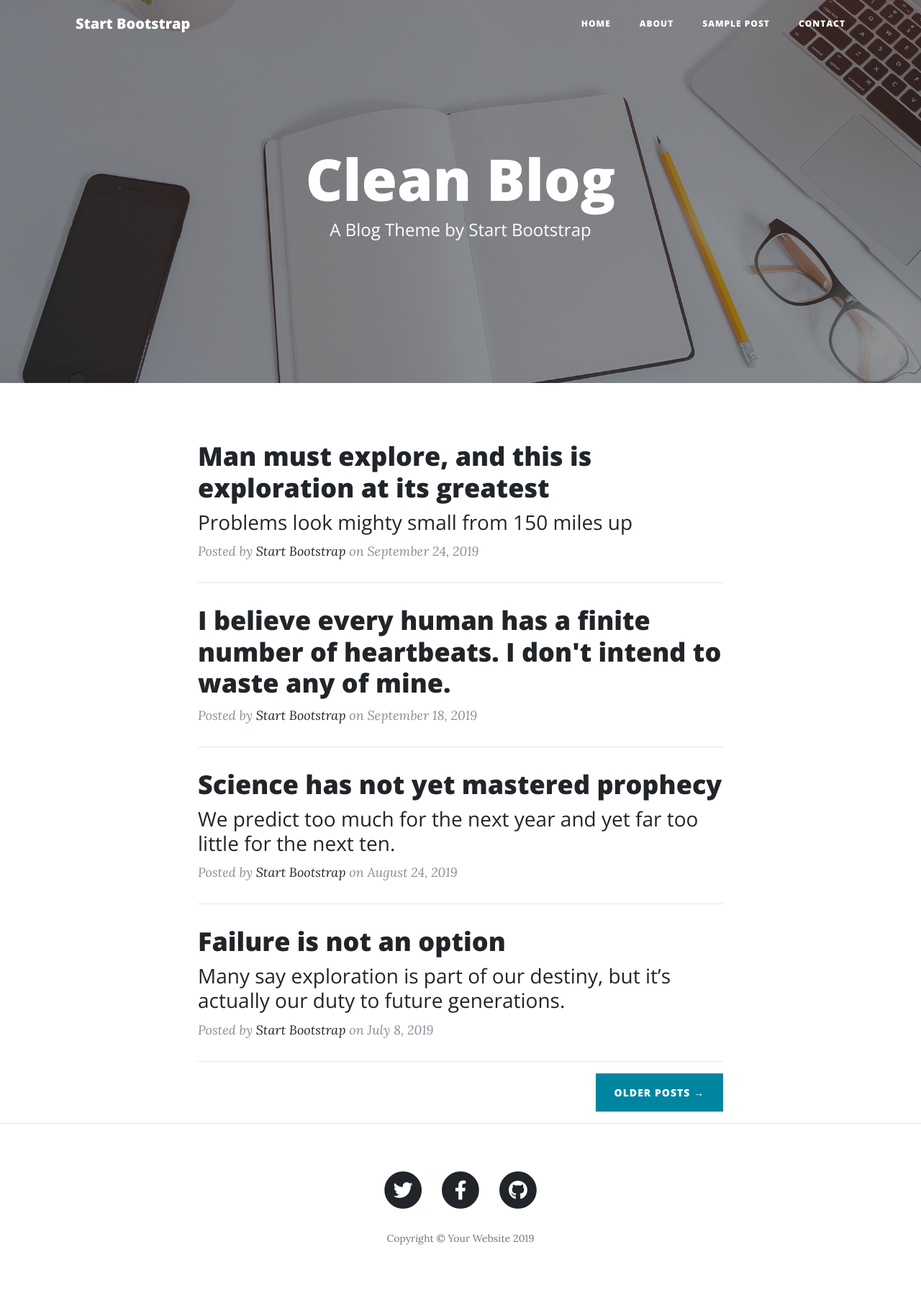
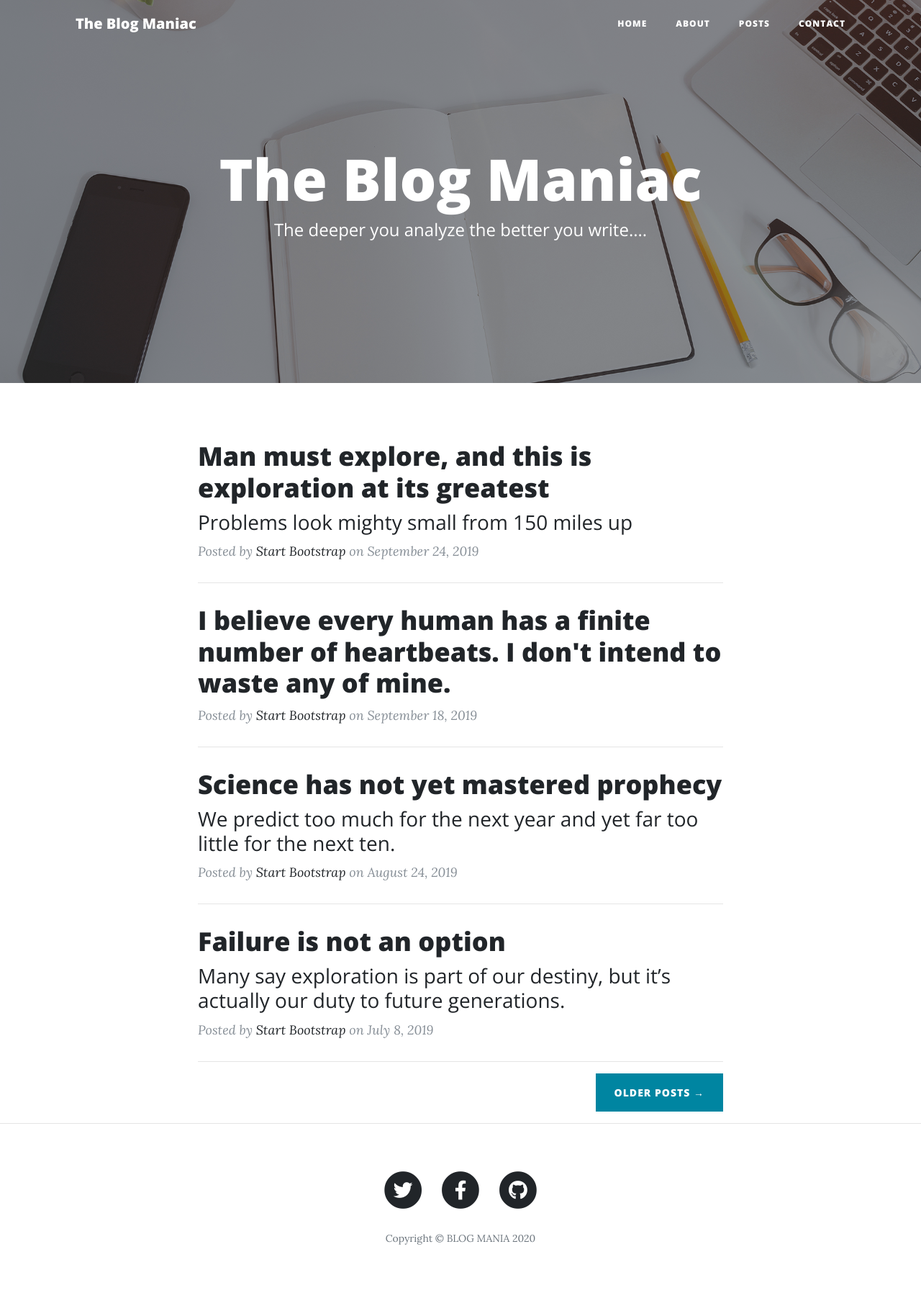
Before and after one commit to princegaur707/LearnFlask, a Flask app: page / in a window 1280 px wide. Shown: the whole page at 72% size. Run offline with Flask 2, Linux system fonts and the light colour scheme; some libraries are stand-ins or nearby versions.

Commit message:
file changed

```diff
--- a/learnflask2/templates/index.html
+++ b/learnflask2/templates/index.html
@@ -8,8 +8,8 @@
       <div class="row">
         <div class="col-lg-8 col-md-10 mx-auto">
           <div class="site-heading">
-            <h1>Clean Blog</h1>
-            <span class="subheading">A Blog Theme by Start Bootstrap</span>
+            <h1>The Blog Maniac</h1>
+            <span class="subheading">The deeper you analyze the better you write....</span>
           </div>
         </div>
       </div>
--- a/learnflask2/templates/layout.html
+++ b/learnflask2/templates/layout.html
@@ -8,7 +8,7 @@
   <meta name="description" content="">
   <meta name="author" content="">
 
-  <title>Clean Blog - Start Bootstrap Theme</title>
+  <title>The Blog Maniac</title>
 
   <!-- Bootstrap core CSS -->
   <link href="{{ url_for('static',filename='vendor/bootstrap/css/bootstrap.min.css') }}" rel="stylesheet">
@@ -28,7 +28,7 @@
   <!-- Navigation -->
   <nav class="navbar navbar-expand-lg navbar-light fixed-top" id="mainNav">
     <div class="container">
-      <a class="navbar-brand" href="index.html">Start Bootstrap</a>
+      <a class="navbar-brand" href="index.html">The Blog Maniac</a>
       <button class="navbar-toggler navbar-toggler-right" type="button" data-toggle="collapse" data-target="#navbarResponsive" aria-controls="navbarResponsive" aria-expanded="false" aria-label="Toggle navigation">
         Menu
         <i class="fas fa-bars"></i>
@@ -36,13 +36,13 @@
       <div class="collapse navbar-collapse" id="navbarResponsive">
         <ul class="navbar-nav ml-auto">
           <li class="nav-item">
-            <a class="nav-link" href="">Home</a>
+            <a class="nav-link" href="/">Home</a>
           </li>
           <li class="nav-item">
             <a class="nav-link" href="about.html">About</a>
           </li>
           <li class="nav-item">
-            <a class="nav-link" href="post.html">Sample Post</a>
+            <a class="nav-link" href="post.html">Posts</a>
           </li>
           <li class="nav-item">
             <a class="nav-link" href="contact.html">Contact</a>
@@ -85,7 +85,7 @@
             </a>
           </li>
         </ul>
-        <p class="copyright text-muted">Copyright &copy; Your Website 2019</p>
+        <p class="copyright text-muted">Copyright &copy; BLOG MANIA 2020</p>
       </div>
     </div>
   </div>
```
